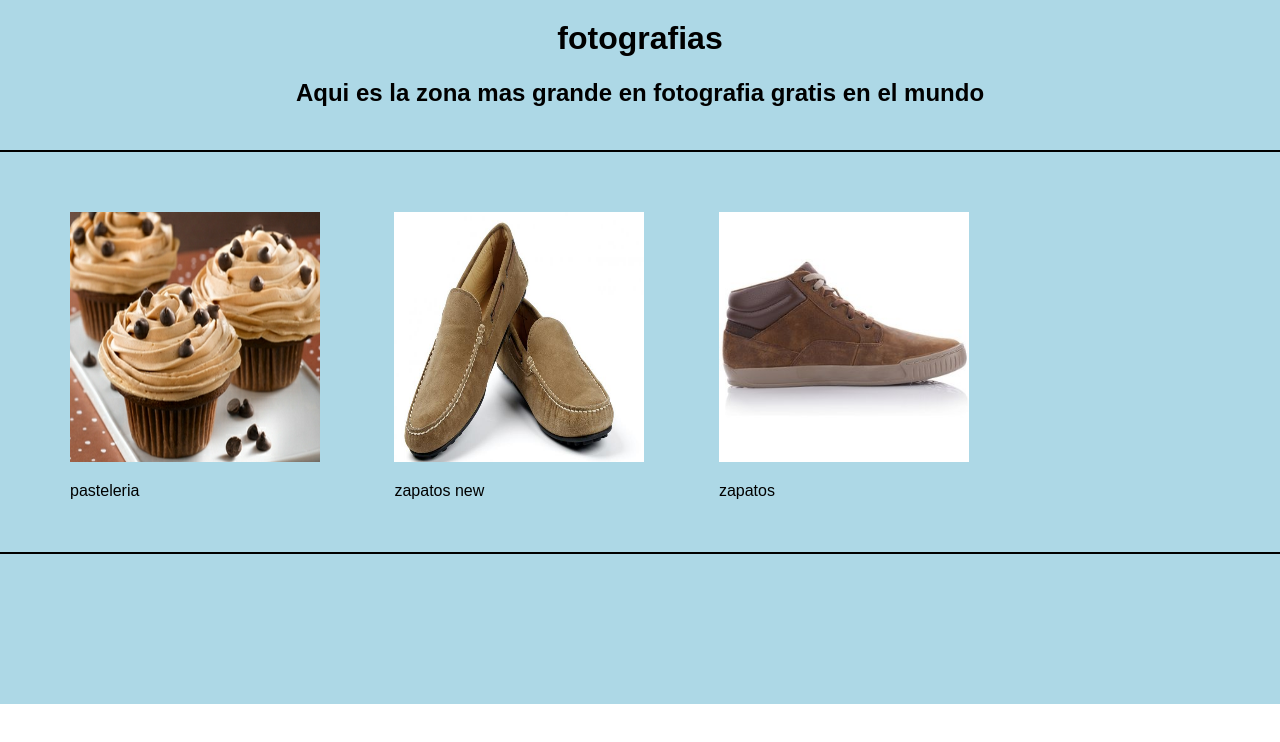
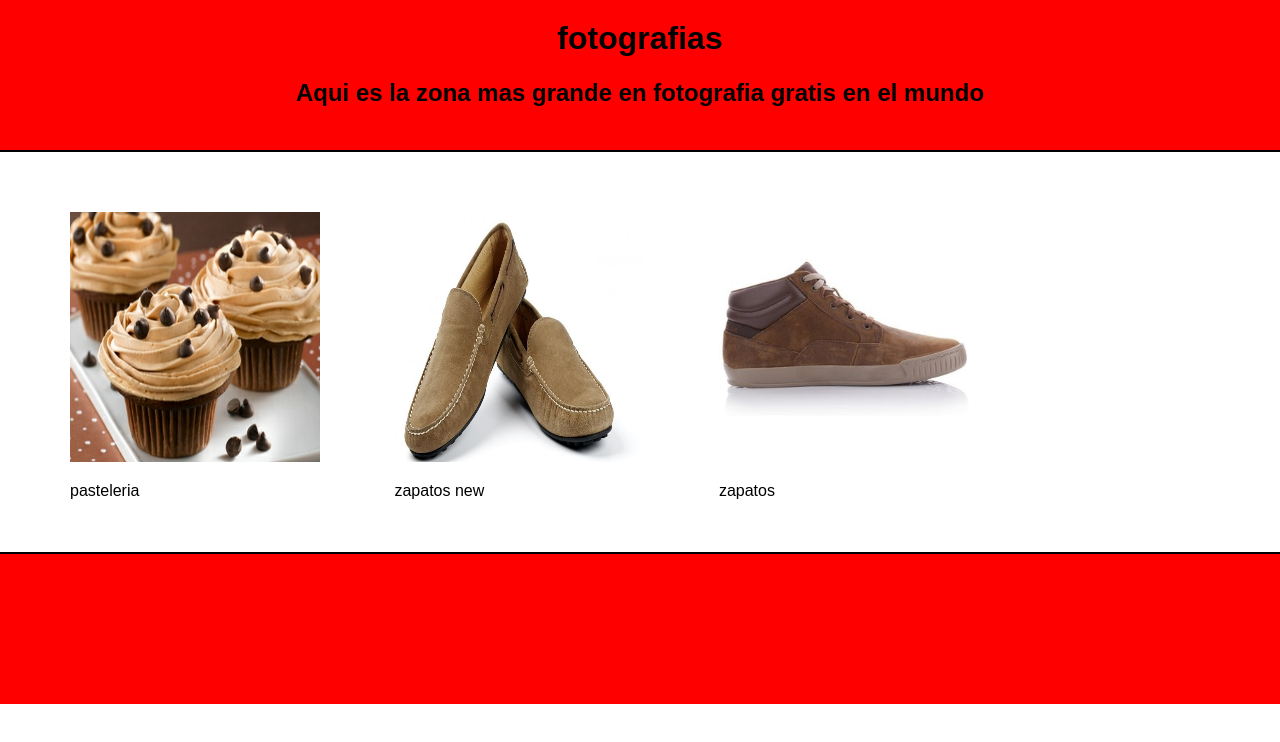
Before and after one commit to Hectordavid500/pagina-web, a plain HTML site: page index.html in a window 1280 px wide. Drawn offline with Linux system fonts and the light colour scheme.

Commit message:
solo cambiamos los colores

```diff
--- a/ah.css
+++ b/ah.css
@@ -2,7 +2,7 @@ header{
 	position: relative;
 	width: 100%;
 	height: 150px;
-	background: lightblue;
+	background: red;
 	top: -21px;
 	text-align: center;
 }
@@ -18,7 +18,7 @@ div#imgs{
 	position: relative;
 	width: 100%;
 	height: 400px;
-	background: lightblue;
+	background: white;
 	border-top: 2px solid black;
 	border-bottom: 2px solid black;
 	top: -21px;
@@ -41,6 +41,6 @@ footer{
 	position: relative;
 	width: 100%;
 	height: 150px;
-	background: lightblue;
+	background: red;
 	top: -21px;
 }
```
